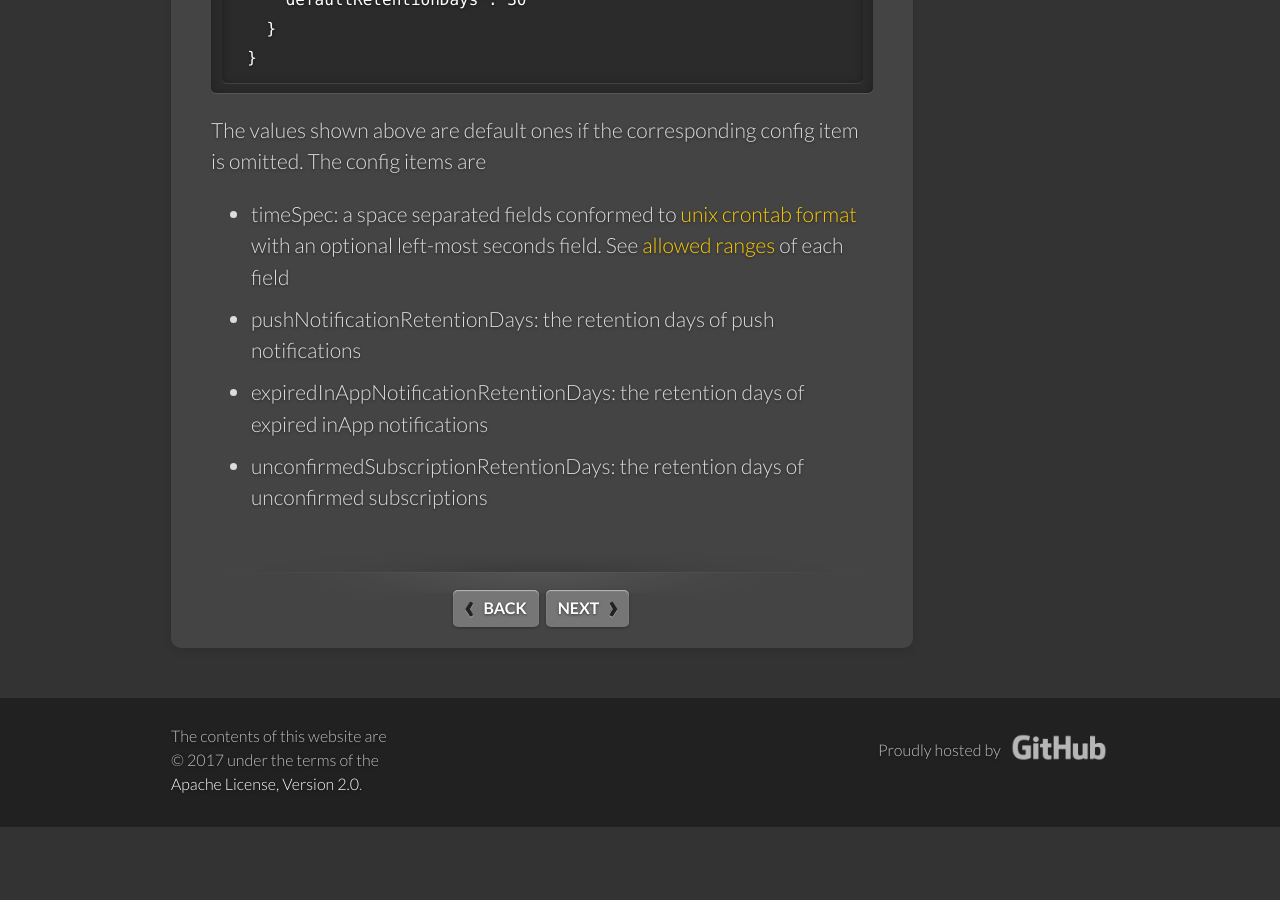
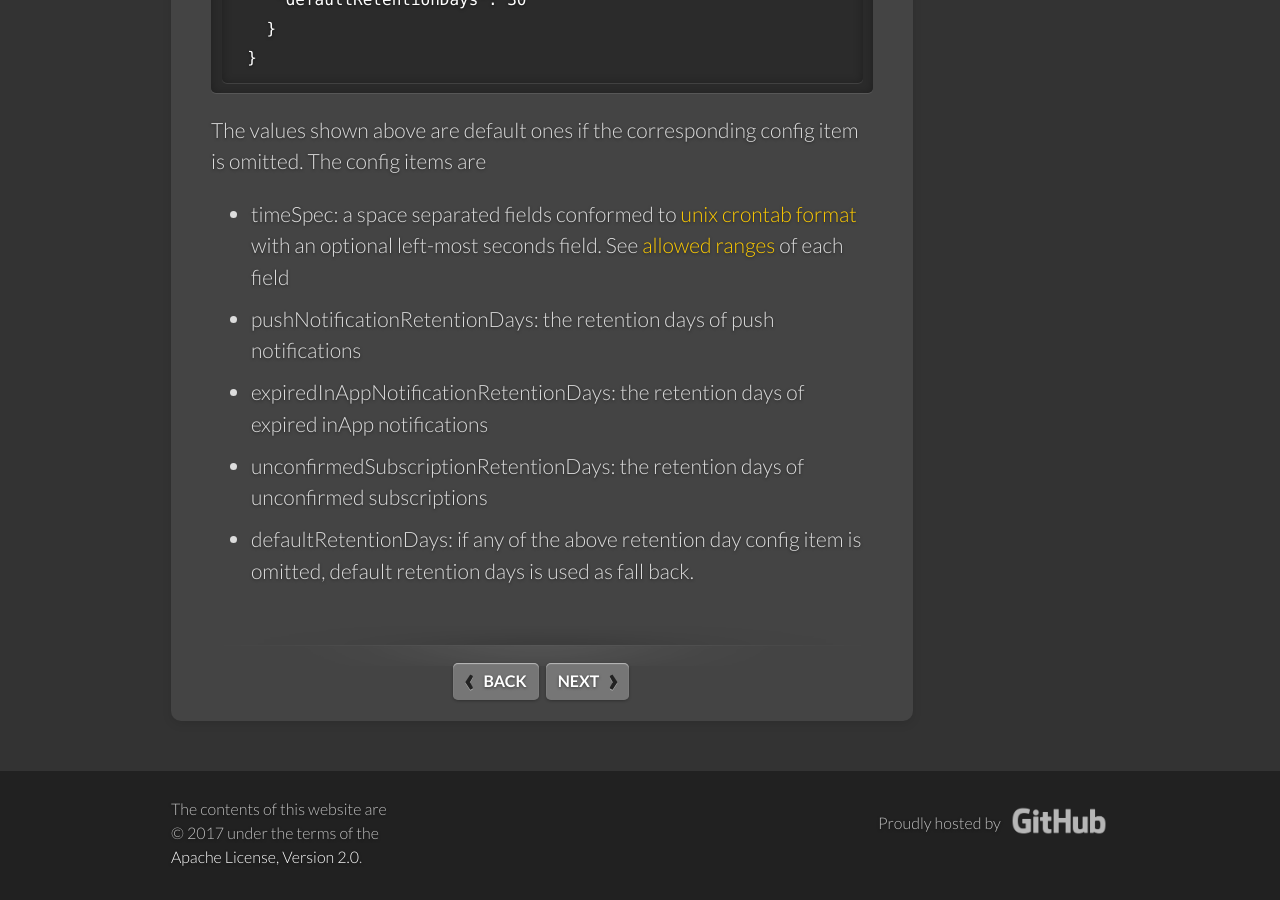
Before and after one commit to bcgov/MyGovBC-notification-server, a Jekyll site: the page built from docs/_docs/configuration.md, in a window 1280 px wide and 900 px high, scrolled down 6344 px. Built offline with Jekyll 4.4.1, drawn with Linux system fonts in a browser that asks for light colours; before the commit the page ends 7171 px from its top, so only the background shows below that.

Commit message:
update docs for cron job

```diff
--- a/docs/_docs/configuration.md
+++ b/docs/_docs/configuration.md
@@ -152,3 +152,4 @@ The values shown above are default ones if the corresponding config item is omit
 * pushNotificationRetentionDays: the retention days of push notifications
 * expiredInAppNotificationRetentionDays: the retention days of expired inApp notifications
 * unconfirmedSubscriptionRetentionDays: the retention days of unconfirmed subscriptions
+* defaultRetentionDays: if any of the above retention day config item is omitted, default retention days is used as fall back.
```
